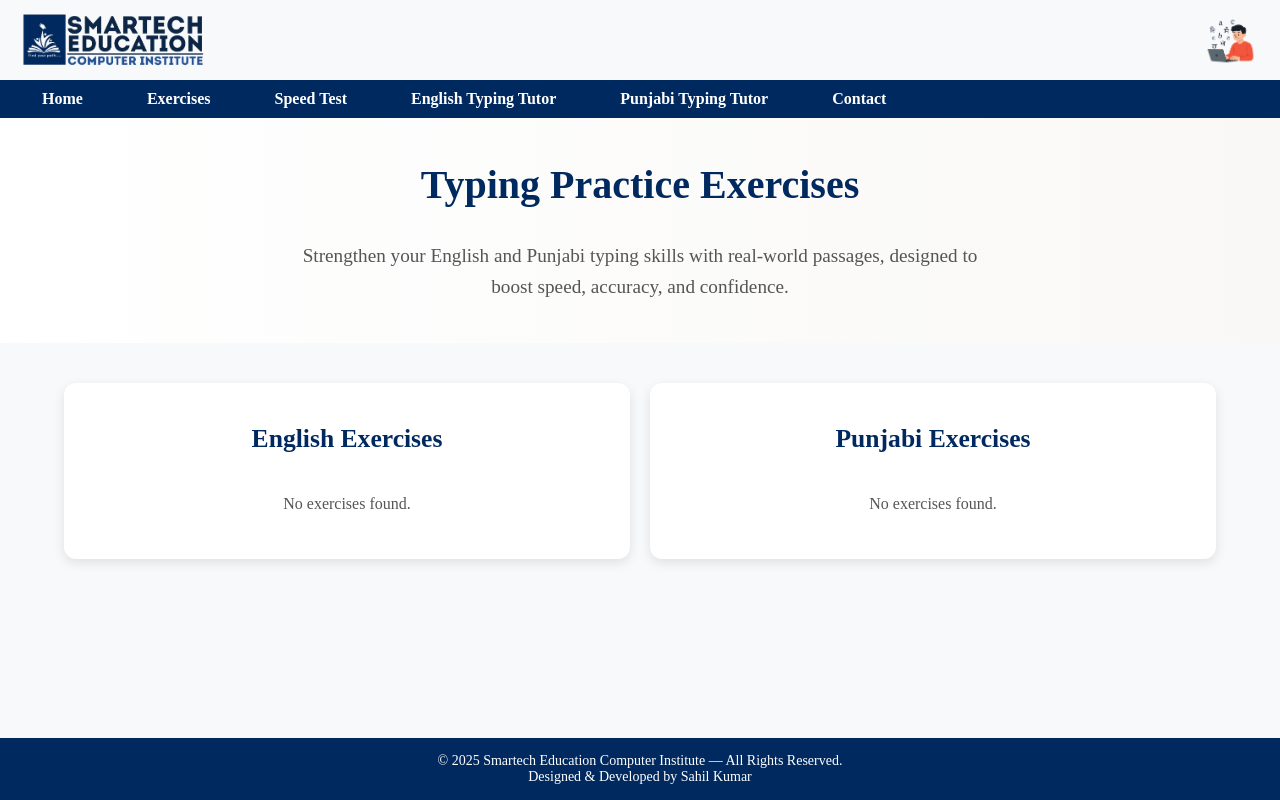
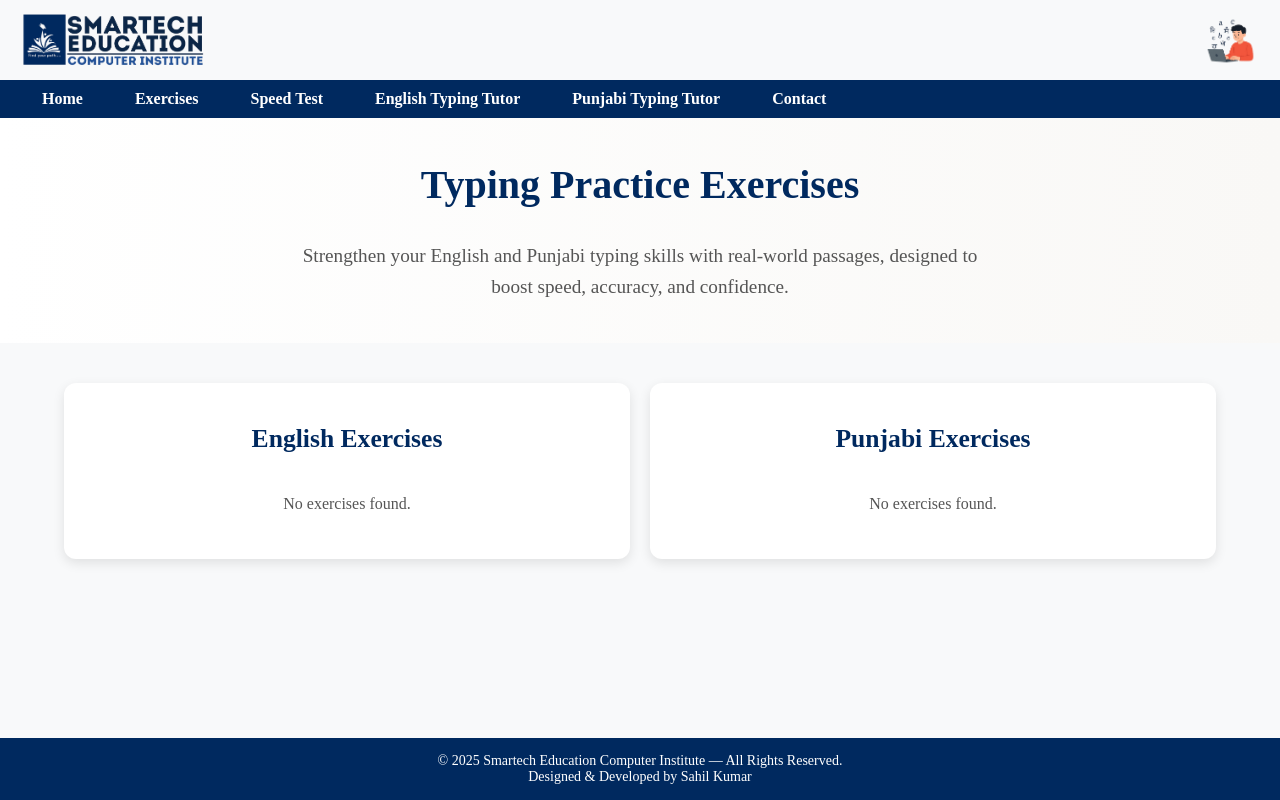
Before and after one commit to skrajb/smt, a plain HTML site: page exercises.html in a window 1280 px wide. Drawn offline with Linux system fonts and the light colour scheme; sample sign-in values are in the browser's storage.

Commit message:
Update exercises.html

```diff
--- a/exercises.html
+++ b/exercises.html
@@ -127,7 +127,7 @@ nav ul {
   padding: 0;
 }
 nav ul li {
-  margin-right: 20px;
+  margin-right: 8px;
 }
 nav ul li a, nav ul li button {   color: white;
     text-decoration: none;
```
